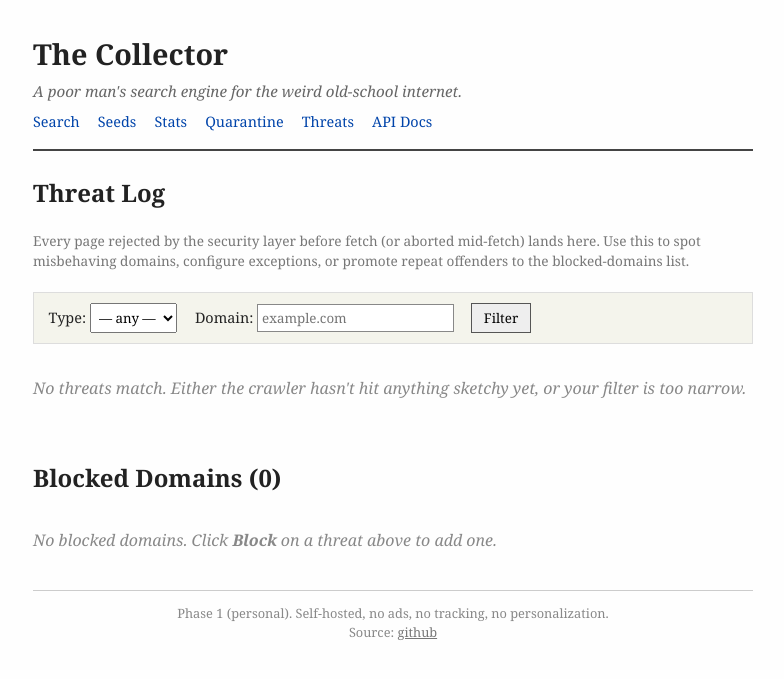
After one commit to Edinunzio/the-collector, a FastAPI app: template collector/api/templates/threats.html in a window 1280 px wide. The commit adds this page. Shown: the top 679 px of the page, without its empty margins (247-1031 px from the left). Run offline with FastAPI, Linux system fonts and the light colour scheme; the template is opened without the code that fills it, so the values that code supplies are empty; parts of the project's set-up code (start-up, migrations or seed data) failed here and were passed over.

Commit message:
feat: /ui/threats panel — security log + one-click block/unblock
Symmetric with /ui/quarantine: closes the visibility loop on the security
layer. Until now the only way to see what the SSRF/oversize/spider-trap
checks were catching was curl /threats.

- GET  /ui/threats           → table of recent threats with type/domain filter
- POST /ui/threats/{id}/block-domain   → promote → blocked_domains, redirect
- POST /ui/blocked-domains/{d}/unblock → remove from blocklist, redirect
- Threat types color-coded by severity:
    red    — ssrf_attempt, gzip_bomb, recursion_bomb
    orange — oversized_response
    gray   — slow_response, others
- Filter form: dropdown of all known threat_types + domain text field
- Second table on the same page: currently blocked domains with Unblock buttons
- Updated base.html nav to include 'Threats'

Same patterns as quarantine UI: reuses the existing JSON route handlers
(list_threats_route, block_domain_route, list_blocked_route, unblock_route)
as Python function calls. No JS, POST/303/GET, confirmation messages via
query params.

Verified end-to-end:
  - Real threats render with type-coded colors (82 in the log right now,
    mostly slow_response from DNS failures + one real oversized_response
    from a 6.7 MB neocities page)
  - Block → blocked_domains has the entry → Unblock → list is empty again
  - 88/88 tests still passing

Co-Authored-By: Claude Opus 4.7 <noreply@anthropic.com>

```diff
--- a/collector/api/templates/base.html
+++ b/collector/api/templates/base.html
@@ -89,6 +89,7 @@
     <a href="/ui/seeds">Seeds</a>
     <a href="/ui/stats">Stats</a>
     <a href="/ui/quarantine">Quarantine</a>
+    <a href="/ui/threats">Threats</a>
     <a href="/docs">API Docs</a>
   </nav>
 </header>
--- /dev/null
+++ b/collector/api/templates/threats.html
@@ -0,0 +1,98 @@
+{% extends "base.html" %}
+{% block title %}Threats — The Collector{% endblock %}
+{% block content %}
+
+<h2>Threat Log</h2>
+<p class="meta">Every page rejected by the security layer before fetch (or aborted mid-fetch) lands here. Use this to spot misbehaving domains, configure exceptions, or promote repeat offenders to the blocked-domains list.</p>
+
+<form action="/ui/threats" method="get" style="margin: 1em 0; padding: 0.7em 1em; background: #f4f4ec; border: 1px solid #ddd; font-size: 0.9em;">
+  <label>Type:
+    <select name="threat_type" style="font-family: inherit; padding: 0.3em;">
+      <option value="">— any —</option>
+      {% for t in threat_types %}
+        <option value="{{ t }}" {% if t == filter_type %}selected{% endif %}>{{ t }}</option>
+      {% endfor %}
+    </select>
+  </label>
+  <label style="margin-left: 1em;">Domain:
+    <input type="text" name="domain" value="{{ filter_domain or '' }}" placeholder="example.com" style="font-family: inherit; padding: 0.3em; width: 14em; border: 1px solid #888;">
+  </label>
+  <button type="submit" style="margin-left: 1em; padding: 0.35em 0.9em; font-family: inherit; border: 1px solid #555; background: #eee; cursor: pointer;">Filter</button>
+  {% if filter_type or filter_domain %}
+    <a href="/ui/threats" style="margin-left: 0.5em; color: #888; font-size: 0.85em;">clear</a>
+  {% endif %}
+</form>
+
+{% if message %}<div class="stats" style="background: #e8f5e8; border-color: #88aa88;">{{ message }}</div>{% endif %}
+
+{% if threats %}
+<table style="border-collapse: collapse; width: 100%; font-size: 0.85em;">
+  <thead>
+    <tr style="background: #f4f4ec;">
+      <th style="text-align: left; padding: 0.5em; border-bottom: 2px solid #ccc;">When</th>
+      <th style="text-align: left; padding: 0.5em; border-bottom: 2px solid #ccc;">Type</th>
+      <th style="text-align: left; padding: 0.5em; border-bottom: 2px solid #ccc;">Domain</th>
+      <th style="text-align: left; padding: 0.5em; border-bottom: 2px solid #ccc;">Detail</th>
+      <th style="text-align: left; padding: 0.5em; border-bottom: 2px solid #ccc;">Action</th>
+    </tr>
+  </thead>
+  <tbody>
+    {% for t in threats %}
+    <tr>
+      <td style="padding: 0.5em; border-bottom: 1px solid #eee; color: #666; white-space: nowrap;">{{ t.detected_at.strftime('%Y-%m-%d %H:%M') if t.detected_at else '' }}</td>
+      <td style="padding: 0.5em; border-bottom: 1px solid #eee;"><span style="font-family: monospace; color: {% if t.threat_type in ('ssrf_attempt', 'gzip_bomb', 'recursion_bomb') %}#cc0000{% elif t.threat_type == 'oversized_response' %}#cc6600{% else %}#666{% endif %};">{{ t.threat_type }}</span></td>
+      <td style="padding: 0.5em; border-bottom: 1px solid #eee; font-family: monospace; word-break: break-all;">
+        {{ t.domain }}
+        {% if t.domain_blocked %}<span style="color: #cc0000; font-size: 0.85em;"> · blocked</span>{% endif %}
+      </td>
+      <td style="padding: 0.5em; border-bottom: 1px solid #eee; color: #555; font-size: 0.85em;">{{ t.detail }}</td>
+      <td style="padding: 0.5em; border-bottom: 1px solid #eee; white-space: nowrap;">
+        {% if not t.domain_blocked %}
+          <form action="/ui/threats/{{ t.id }}/block-domain" method="post" style="display: inline;">
+            <button type="submit" style="font-size: 0.85em; padding: 0.25em 0.6em; cursor: pointer;">Block</button>
+          </form>
+        {% else %}
+          —
+        {% endif %}
+      </td>
+    </tr>
+    {% endfor %}
+  </tbody>
+</table>
+{% else %}
+<div class="empty">No threats match. Either the crawler hasn't hit anything sketchy yet, or your filter is too narrow.</div>
+{% endif %}
+
+<h2 style="margin-top: 2.5em;">Blocked Domains ({{ blocked|length }})</h2>
+{% if blocked %}
+<table style="border-collapse: collapse; width: 100%; font-size: 0.9em;">
+  <thead>
+    <tr style="background: #f4f4ec;">
+      <th style="text-align: left; padding: 0.5em; border-bottom: 2px solid #ccc;">Domain</th>
+      <th style="text-align: left; padding: 0.5em; border-bottom: 2px solid #ccc;">Reason</th>
+      <th style="text-align: left; padding: 0.5em; border-bottom: 2px solid #ccc;">Source</th>
+      <th style="text-align: left; padding: 0.5em; border-bottom: 2px solid #ccc;">Since</th>
+      <th style="text-align: left; padding: 0.5em; border-bottom: 2px solid #ccc;">Action</th>
+    </tr>
+  </thead>
+  <tbody>
+    {% for b in blocked %}
+    <tr>
+      <td style="padding: 0.5em; border-bottom: 1px solid #eee; font-family: monospace;">{{ b.domain }}</td>
+      <td style="padding: 0.5em; border-bottom: 1px solid #eee; color: #555;">{{ b.reason }}</td>
+      <td style="padding: 0.5em; border-bottom: 1px solid #eee; color: #888;">{{ b.source }}</td>
+      <td style="padding: 0.5em; border-bottom: 1px solid #eee; color: #888;">{{ b.blocked_at.strftime('%Y-%m-%d') if b.blocked_at else '' }}</td>
+      <td style="padding: 0.5em; border-bottom: 1px solid #eee;">
+        <form action="/ui/blocked-domains/{{ b.domain }}/unblock" method="post" style="display: inline;">
+          <button type="submit" style="font-size: 0.85em; padding: 0.25em 0.6em; cursor: pointer;">Unblock</button>
+        </form>
+      </td>
+    </tr>
+    {% endfor %}
+  </tbody>
+</table>
+{% else %}
+<div class="empty">No blocked domains. Click <strong>Block</strong> on a threat above to add one.</div>
+{% endif %}
+
+{% endblock %}
```
Also changed, not shown: collector/api/routes/ui.py (+63 -0 lines).
